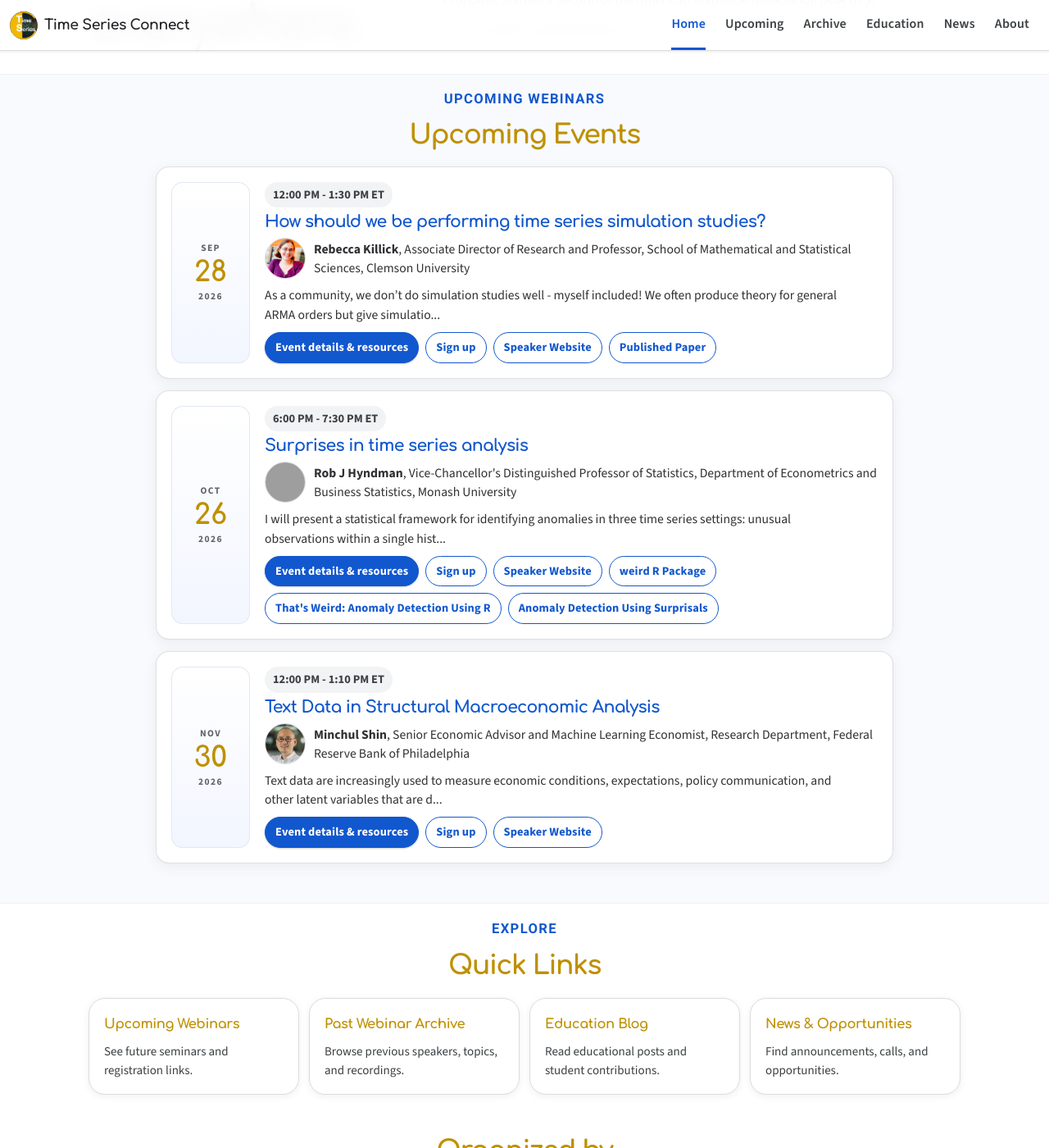
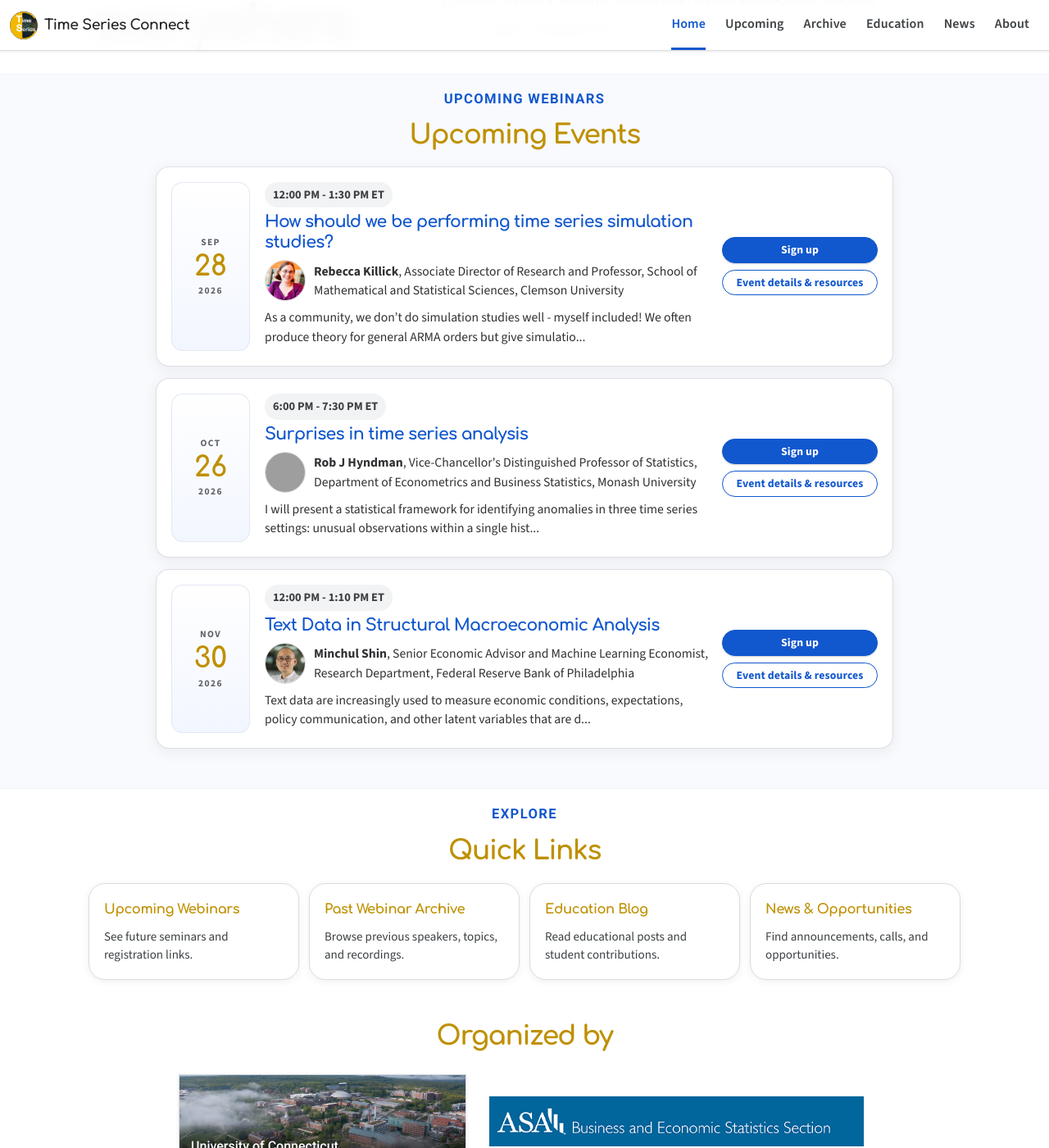
Before and after one commit to yaozheng-stat/time-series-connect, a Jekyll site: the page built from index.md, in a window 1280 px wide and 1400 px high, scrolled down 257 px. Shown: the whole window at 82% size. Built offline with Jekyll 4.4.1, drawn with Linux system fonts in a browser that asks for light colours; grey boxes are pictures that could not be loaded.

Commit message:
update event cards settings

```diff
--- a/_includes/webinar_buttons.html
+++ b/_includes/webinar_buttons.html
@@ -1,15 +1,31 @@
 {% assign webinar = include.webinar %}
 {% assign button_class = include.button_class | default: 'google-button outline' %}
 {% assign primary_button_class = include.primary_button_class | default: button_class %}
+{% assign details_button_class = include.details_button_class | default: primary_button_class %}
+{% assign registration_button_class = include.registration_button_class | default: button_class %}
 {% assign details_label = include.details_label | default: 'Event details' %}
 {% assign registration_label = include.registration_label | default: 'Register / Event Link' %}
 
+{% capture details_button %}
   {% unless include.hide_event_details %}
-  <a class="{{ primary_button_class }}" href="{{ webinar.url | relative_url }}">{{ details_label }}</a>
+    <a class="{{ details_button_class }}" href="{{ webinar.url | relative_url }}">{{ details_label }}</a>
   {% endunless %}
+{% endcapture %}
+{% capture registration_button %}
   {% if webinar.registration_url and webinar.registration_url != "" %}
-  <a class="{{ button_class }}" href="{{ webinar.registration_url }}" target="_blank" rel="noopener">{{ registration_label }}</a>
+    <a class="{{ registration_button_class }}" href="{{ webinar.registration_url }}" target="_blank" rel="noopener">{{ registration_label }}</a>
   {% endif %}
+{% endcapture %}
+
+{% if include.registration_first %}
+  {{ registration_button }}
+  {{ details_button }}
+{% else %}
+  {{ details_button }}
+  {{ registration_button }}
+{% endif %}
+
+{% unless include.core_actions_only %}
   {% if webinar.speaker_url and webinar.speaker_url != "" %}
     <a class="{{ button_class }}" href="{{ webinar.speaker_url }}" target="_blank" rel="noopener">Speaker Website</a>
   {% endif %}
@@ -27,3 +43,4 @@
       <a class="{{ button_class }}" href="{{ material.url }}" target="_blank" rel="noopener">{{ material.title | default: "Materials" }}</a>
     {% endfor %}
   {% endif %}
+{% endunless %}
--- a/_includes/webinar_card.html
+++ b/_includes/webinar_card.html
@@ -4,6 +4,14 @@
 {% assign speaker_class = card_class | append: '__speaker' %}
 {% assign abstract_limit = include.abstract_limit | default: 220 %}
 {% assign details_label = include.details_label | default: 'Event details' %}
+{% assign details_button_class = 'google-button' %}
+{% assign registration_button_class = 'google-button outline' %}
+{% assign registration_first = false %}
+{% if mode == 'upcoming' %}
+  {% assign details_button_class = 'google-button outline' %}
+  {% assign registration_button_class = 'google-button' %}
+  {% assign registration_first = true %}
+{% endif %}
 {% assign display_title = webinar.title %}
 {% if mode == 'archive' and webinar.title == "Seminar details forthcoming" and webinar.speaker and webinar.speaker != "" %}
   {% assign display_title = webinar.speaker %}
@@ -36,7 +44,7 @@
     {% endif %}
     {% include archive_abstract.html webinar=webinar limit=abstract_limit %}
     <div class="{{ card_class }}__actions">
-      {% include webinar_buttons.html webinar=webinar primary_button_class="google-button" button_class="google-button outline" details_label=details_label registration_label="Sign up" %}
+      {% include webinar_buttons.html webinar=webinar button_class="google-button outline" details_button_class=details_button_class registration_button_class=registration_button_class details_label=details_label registration_label="Sign up" registration_first=registration_first core_actions_only=include.core_actions_only %}
     </div>
   </div>
 </article>
--- a/assets/css/homepage-spacing.css
+++ b/assets/css/homepage-spacing.css
@@ -77,6 +77,20 @@ p,
   box-shadow:0 4px 16px rgba(60,64,67,.08);
 }
 
+.home-upcoming-events .upcoming-event-card__body{
+  display:grid;
+  grid-template-columns:minmax(0,1fr) 190px;
+  column-gap:16px;
+  align-items:center;
+}
+
+.home-upcoming-events .upcoming-event-card__meta,
+.home-upcoming-events .upcoming-event-card h2,
+.home-upcoming-events .webinar-card-speaker,
+.home-upcoming-events .upcoming-event-card__body > p{
+  grid-column:1;
+}
+
 .home-upcoming-events .upcoming-event-card:hover{
   box-shadow:0 10px 26px rgba(60,64,67,.12);
 }
@@ -123,13 +137,22 @@ p,
 }
 
 .home-upcoming-events .upcoming-event-card__actions{
+  grid-column:2;
+  grid-row:1 / span 4;
+  align-self:center;
+  display:flex;
+  flex-direction:column;
   gap:8px;
-  margin-top:10px;
+  margin-top:0;
 }
 
 .home-upcoming-events .upcoming-event-card__actions .google-button{
+  width:100%;
   padding:6px 12px;
-  font-size:.9rem;
+  font-size:.86rem;
+  line-height:1.25;
+  text-align:center;
+  white-space:nowrap;
 }
 
 .home-quick-links{
@@ -214,6 +237,11 @@ p,
     padding:10px;
   }
 
+  .home-upcoming-events .upcoming-event-card__body{
+    grid-template-columns:minmax(0,1fr) 190px;
+    column-gap:12px;
+  }
+
   .home-upcoming-events .upcoming-event-card__day{
     font-size:1.75rem;
   }
@@ -242,10 +270,27 @@ p,
     grid-template-columns:1fr;
   }
 
+  .home-upcoming-events .upcoming-event-card__body{
+    grid-template-columns:1fr;
+  }
+
   .home-upcoming-events .upcoming-event-card__date{
     align-items:flex-start;
     min-height:auto;
     padding:12px 14px;
+  }
+
+  .home-upcoming-events .upcoming-event-card__actions{
+    grid-column:1;
+    grid-row:auto;
+    flex-direction:row;
+    flex-wrap:wrap;
+    margin-top:10px;
+  }
+
+  .home-upcoming-events .upcoming-event-card__actions .google-button{
+    width:auto;
+    white-space:normal;
   }
 }
 
--- a/index.md
+++ b/index.md
@@ -32,7 +32,7 @@ title: Home
       {% assign webinar_date = webinar.date | date: '%Y-%m-%d' %}
       {% if webinar_date >= today and webinar.published != false %}
         {% assign upcoming_count = upcoming_count | plus: 1 %}
-        {% include webinar_card.html webinar=webinar mode="upcoming" abstract_limit=home_upcoming_abstract_limit details_label="Event details & resources" %}
+        {% include webinar_card.html webinar=webinar mode="upcoming" abstract_limit=home_upcoming_abstract_limit details_label="Event details & resources" core_actions_only=true %}
       {% endif %}
     {% endfor %}
     </div>
```
Lines whose indentation alone changed are shown as unchanged.
